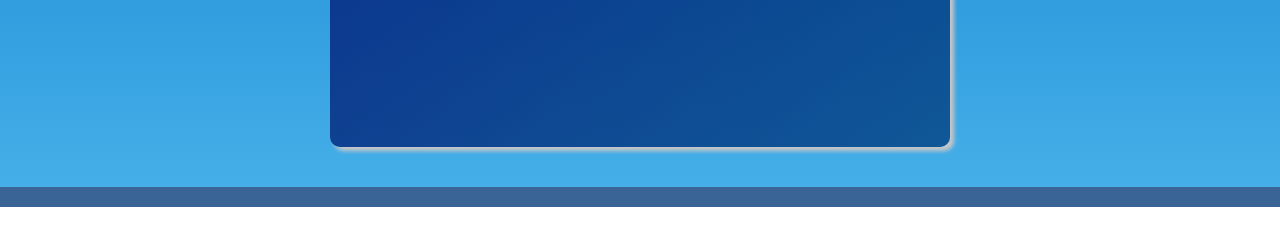
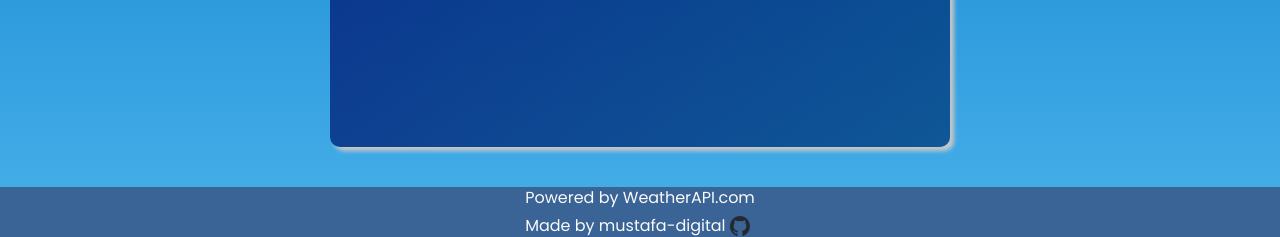
Before and after one commit to mustafa-digital/weather-app, a website built with webpack: page src/index.html in a window 1280 px wide. Shown: the part 630-867 px from the top of the page. Before the commit the page ends 837 px from the top, so only its background shows below. Built offline with nearby package versions, Linux system fonts and the light colour scheme; no server answers; files whose address does not match are found by name; what js-toggle-switch would draw is missing.

Commit message:
Add footer content

```diff
--- a/src/index.html
+++ b/src/index.html
@@ -244,7 +244,11 @@
 
     <footer>
       <div class="footer-overlay">
-
+        <p>Powered by <a href="https://www.weatherapi.com/" title="Free Weather API">WeatherAPI.com</a></p>
+        <div class="author-div">
+          <span class="author-span"><a class="author" href="https://github.com/mustafa-digital">Made by mustafa-digital</a></span>
+          <span><a href="https://github.com/mustafa-digital"><img class="github-logo" src="images/github.svg" alt="github link to mustafa-digital profile"></a></span>
+        </div>
       </div>
     </footer>
   </body>
--- a/src/index.js
+++ b/src/index.js
@@ -4,10 +4,12 @@ import './reset.css';
 import './style.css';
 import logoIconSrc from './assets/images/3521354_summer_sun_sunny_sunset_icon.png';
 import searchIconSrc from './assets/icons/magnify.svg';
+import githubLogoSrc from './assets/icons/github-mark.svg';
 import { getDataObjects } from './data';
 import { displayWeather, getLocationName } from './display';
 
 const logo = document.querySelector('.logo');
+const githubLogo = document.querySelector('.github-logo');
 const searchIcon = document.querySelector('.search-icon');
 const searchForm = document.querySelector('form');
 const searchElem = document.querySelector('input[type="search"]');
@@ -200,6 +202,7 @@ document.addEventListener('DOMContentLoaded', e => {
   // add urls to images
   logo.src = logoIconSrc;
   searchIcon.src = searchIconSrc;
+  githubLogo.src = githubLogoSrc;
 
   updatePage('london%20ontario');
 });
--- a/src/style.css
+++ b/src/style.css
@@ -435,13 +435,23 @@ main {
 }
 
 footer {
-    height: 20px;
+    height: 50px;
     width: 100vw;
     background-color: #60a5fa;
+    color: #fafafa;
 }
 
 .footer-overlay {
-    height: 20px;
+    height: 100%;
     width: 100vw;
     background-color: rgba(0, 0, 0, 0.4);
+    display: grid;
+    align-items: center;
+    justify-content: center;
 }
+
+.github-logo {
+    position: relative;
+    top: 5px;
+    height: 20px;
+}
```
Also changed, not shown: src/assets/icons/github-mark.svg (added).
